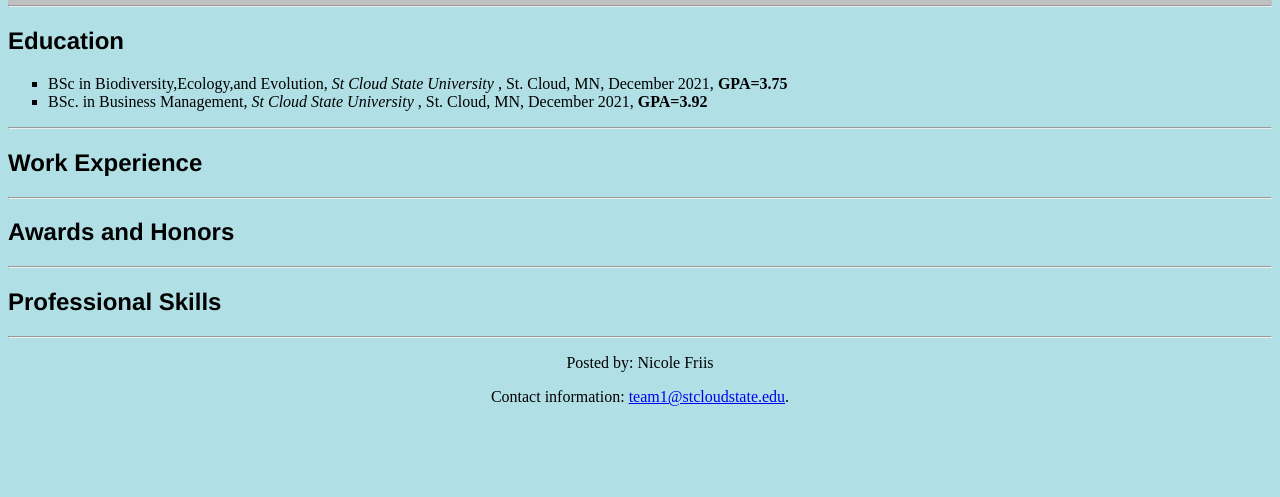
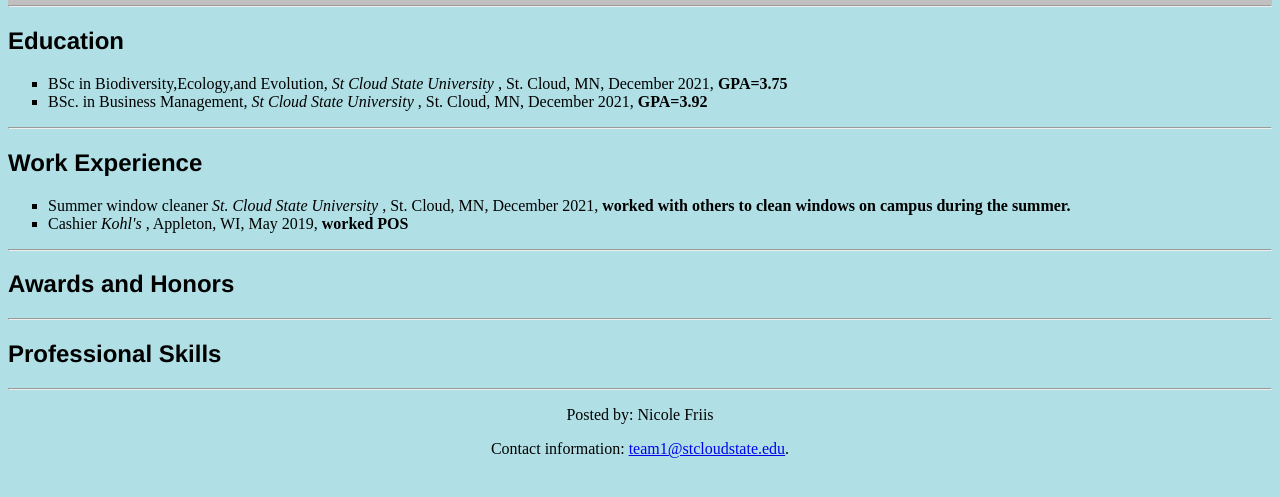
Before and after one commit to nmfriis/nmfriis.github.io, a plain HTML site: page index.html in a window 1280 px wide. Shown: the part 215-712 px from the top of the page. Drawn offline with Linux system fonts and the light colour scheme.

Commit message:
Update index.html

```diff
--- a/index.html
+++ b/index.html
@@ -46,7 +46,11 @@
 				<hr>
 				<div align="left">
 				<h2 style="font-family:Helvetica;"> Work Experience </h2>
+				<ul style="list-style-type:square;">
+					<li> Summer window cleaner <i> St. Cloud State University </i>, St. Cloud, MN, December 2021, <b> worked with others to clean windows on campus during the summer. </b></li>
 
+					<li> Cashier <i> Kohl's </i>, Appleton, WI, May 2019, <b> worked POS </b></li>
+				</ul>
 						<hr/>
 
 			</div>
```
